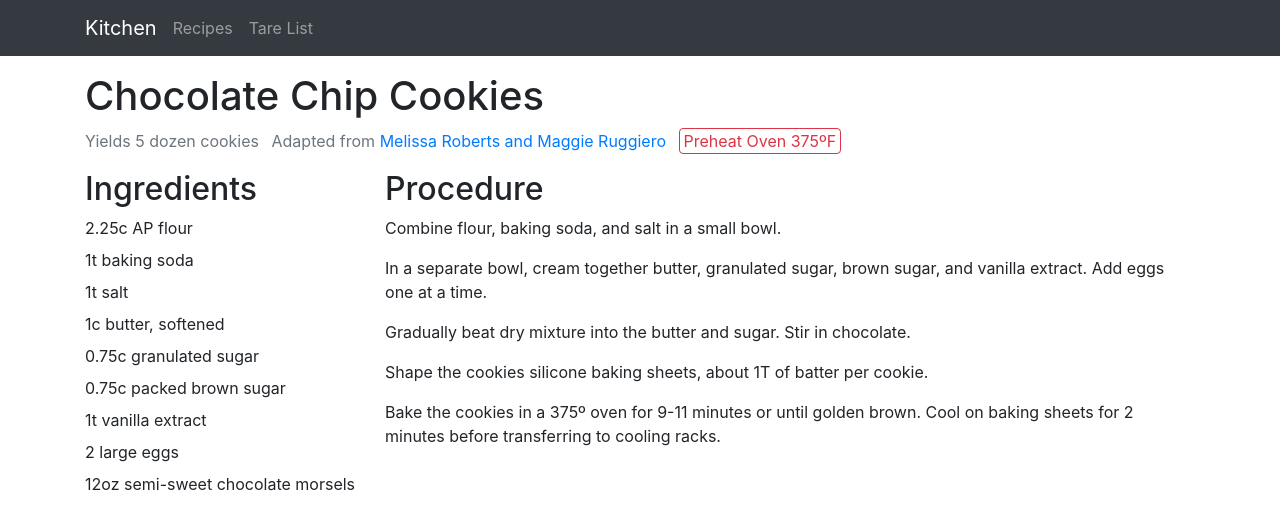
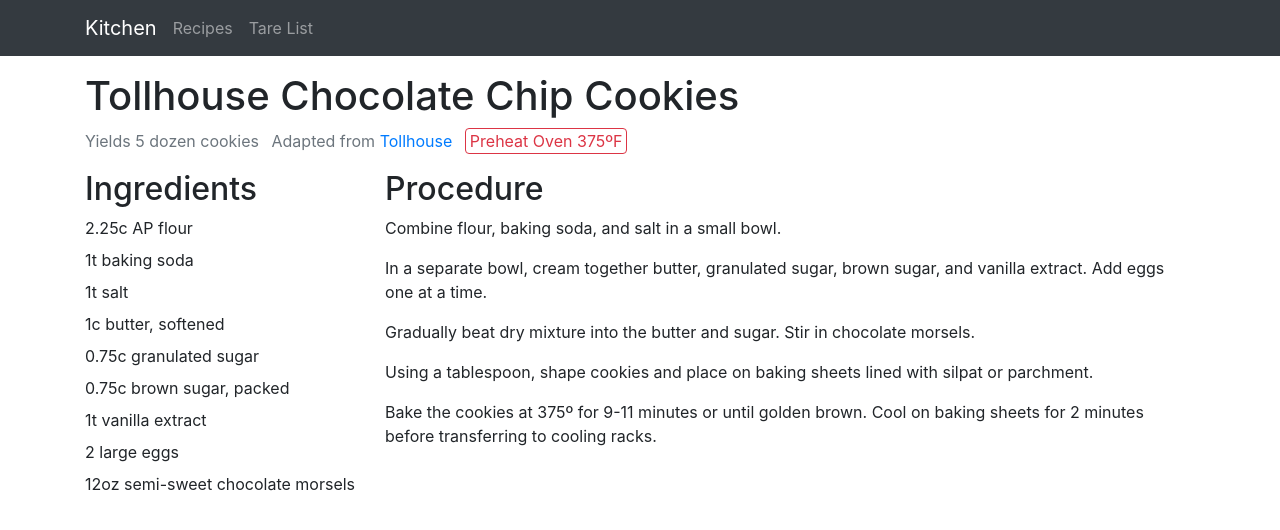
Before and after one commit to benburwell/kitchen, a Jekyll site: the page built from _recipes/tollhouse-chocolate-chip-cookies.md, in a window 1280 px wide. Shown: the top 530 px of the page. Built offline with Jekyll 4.4.1, drawn with Linux system fonts in a browser that asks for light colours.

Commit message:
Update and rename chocolate-chip-cookies.md to tollhouse-chocolate-chip-cookies.md (#31)

```diff
--- a/_recipes/chocolate-chip-cookies.md
+++ b/_recipes/tollhouse-chocolate-chip-cookies.md
@@ -1,9 +1,9 @@
 ---
 # vim: ft=yaml
-title: Chocolate Chip Cookies
+title: Tollhouse Chocolate Chip Cookies
 adapted_from:
-  name: Melissa Roberts and Maggie Ruggiero
-  url: https://www.epicurious.com/recipes/food/views/Tiramisu-351138
+  name: Tollhouse
+  url: https://www.verybestbaking.com/recipes/18476/original-nestle-toll-house-chocolate-chip-cookies/
 yield: 5 dozen cookies
 ingredients:
   - item: AP flour
@@ -22,9 +22,10 @@ ingredients:
   - item: granulated sugar
     qty: 0.75
     unit: c
-  - item: packed brown sugar
+  - item: brown sugar
     qty: 0.75
     unit: c
+    prep: packed
   - item: vanilla extract
     qty: 1
     unit: t
@@ -38,8 +39,8 @@ procedure:
   - Combine flour, baking soda, and salt in a small bowl.
   - In a separate bowl, cream together butter, granulated sugar, brown sugar,
     and vanilla extract. Add eggs one at a time.
-  - Gradually beat dry mixture into the butter and sugar. Stir in chocolate.
-  - Shape the cookies silicone baking sheets, about 1T of batter per cookie.
-  - Bake the cookies in a 375º oven for 9-11 minutes or until golden brown. Cool
+  - Gradually beat dry mixture into the butter and sugar. Stir in chocolate morsels.
+  - Using a tablespoon, shape cookies and place on baking sheets lined with silpat or parchment.
+  - Bake the cookies at 375º for 9-11 minutes or until golden brown. Cool
     on baking sheets for 2 minutes before transferring to cooling racks.
 ---
```
